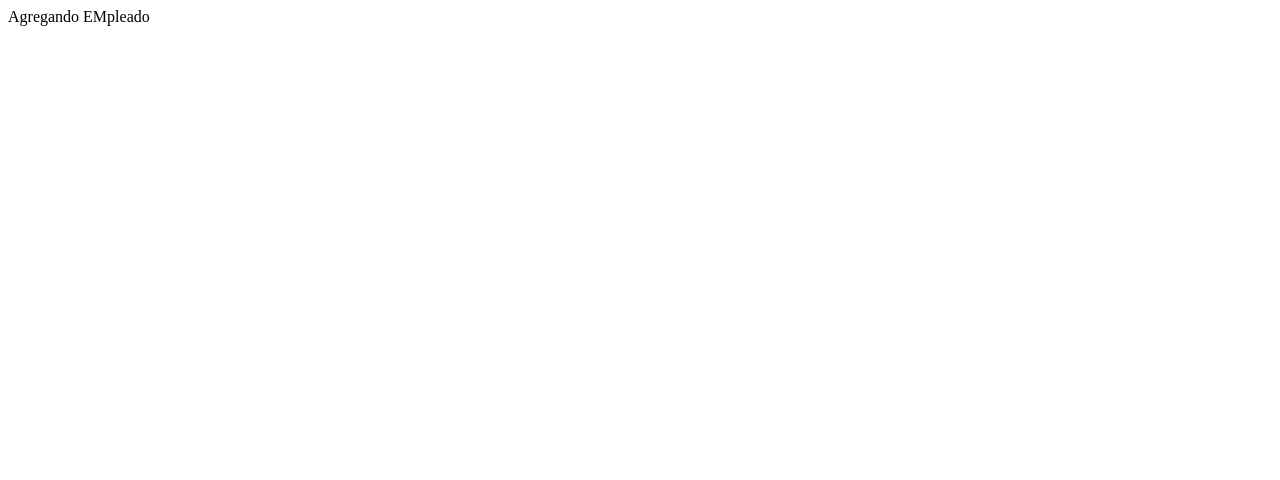
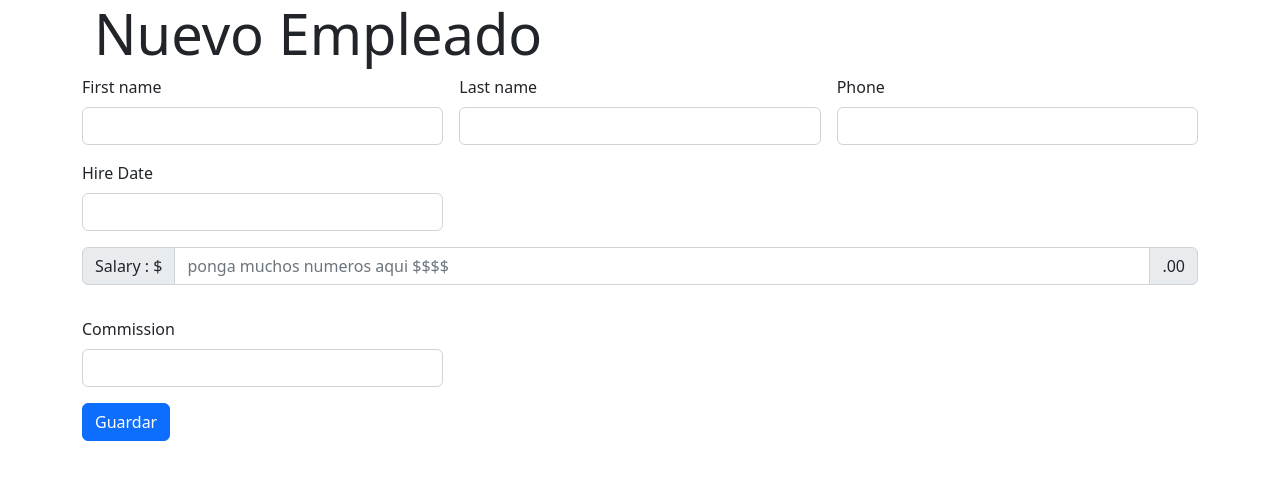
Before and after one commit to Debumax/Vortex-GestionRRHH, a React (Create React App) app: page /empleado/new in a window 1280 px wide. Shown: the top 480 px of the page. Built offline with nearby package versions, Linux system fonts and the light colour scheme.

Commit message:
manejo de inputs del formulario empleado/create

```diff
--- a/package.json
+++ b/package.json
@@ -12,6 +12,7 @@
     "react-redux": "^8.0.5",
     "react-router-dom": "^6.8.0",
     "react-scripts": "5.0.1",
+    "uuid": "^9.0.0",
     "web-vitals": "^2.1.4"
   },
   "scripts": {
--- /dev/null
+++ b/src/actios/types.js
@@ -0,0 +1,3 @@
+export const ADD_EMPLEADO ='ADD_EMPLEADO';
+export const DELETE_EMPLEADO= 'DELETE_EMPLEADO';
+export const EDIT_EMPLEADO ='EDIT_EMPLEADO';
--- a/src/components/Empleados/EmpleadoCreate.js
+++ b/src/components/Empleados/EmpleadoCreate.js
@@ -1,8 +1,111 @@
-import React from "react";
+import React, { useState } from "react";
+import { Link } from "react-router-dom";
+import { v4 as uuidv4 } from 'uuid';
 
 const EmpleadoCreate= () => {
+
+    const [id,setId]=useState('');
+    const [nombre,setNombre]=useState('');
+    const [nombre2,setNombre2]=useState('');
+    const [telefono,setTelefono]=useState('');
+    const [contratacion,setContratacion]=useState('');
+    const [salario,setSalario]=useState('');
+    const [comision,setComision]=useState('');
+    const [list,setList]=useState();
+
+    const manejarCambio= (e)=>{
+        const valor= e.target.value;
+        const name= e.target.name;
+
+         switch (name) {
+             case 'nombre':
+                 setNombre(valor);
+                //  console.log('cambio en nombre 1 ');
+                 break;
+             case 'nombre2':
+                 setNombre2(valor);
+                //  console.log('cambio en nombre 2 ');
+                 break;
+             case 'telefono':
+                 setTelefono(valor);
+                //  console.log('cambio en telefono');
+                 break;
+             case 'contratacion':
+                 setContratacion(valor);
+                //  console.log('cMambio de contratacion');
+                 break;
+            case 'salario':
+                setSalario(valor);
+                // console.log('cambio en salario' )   ;
+                break;
+            case 'comision':
+                setComision(valor);
+                // console.log('camvio en comision');
+            default:
+                 break;
+         }
+
+    };
+
+
+    const manejarEnvio= e => {
+        e.preventDefault();
+
+        setId(1);
+        const nuevoEmpleado = {
+            EMPLOYER_ID: uuidv4() ,
+            FIRST_NAME:nombre,
+            LAST_NAME:nombre2,
+            PHONE_NUMBER:telefono,
+            HIRE_DATE:contratacion,
+            SALARY:salario,
+            COMMISSION_PCT:comision,
+        };
+
+        setList(nuevoEmpleado);
+        console.log(nuevoEmpleado);
+
+    };
+
     return (
-        <div>Agregando EMpleado</div>
+        <div className="container">
+            <h1 className="display-4 container"> Nuevo Empleado</h1>
+
+            <form className="row g-3 " onSubmit={manejarEnvio} >
+                <div className="col-md-4">
+                    <label className="form-label">First name </label>
+                    <input type="text" className="form-control" name="nombre"  value={nombre} onChange={manejarCambio} required />
+                </div>
+                <div className="col-md-4">
+                    <label className="form-label">Last name</label>
+                    <input type="text" className="form-control" name="nombre2" value={nombre2} onChange={manejarCambio} required />
+                </div>
+                <div className="col-md-4">
+                    <label className="form-label">Phone</label>
+                    <input type="text" className="form-control" name="telefono" value={telefono}onChange={manejarCambio} required />
+                </div>
+                <div className="col-md-4">
+                    <label className="form-label">Hire Date</label>
+                    <input type="text" className="form-control" name="contratacion" value={contratacion} onChange={manejarCambio} required />
+                </div>
+                <div className="input-group mb-3">
+                    <span className="input-group-text">Salary : $</span>
+                    <input type="text" className="form-control" name="salario" placeholder="ponga muchos numeros aqui $$$$ " value={salario} onChange={manejarCambio} required/>
+                    <span className="input-group-text">.00</span>
+                </div>
+                <div className="col-md-4">
+                    <label className="form-label">Commission</label>
+                    <input type="text" className="form-control" name="comision" onChange={manejarCambio} value={comision} required />
+                </div>
+
+                <div className="col-12">
+                    <button className="btn btn-primary" type="submit" >Guardar</button>
+                    {/* <Link to={`/`} class="btn btn-primary" type="submit"></Link> */}
+                </div>
+            </form>
+
+        </div>
+
     );
 };
 export default EmpleadoCreate;
--- a/src/components/Empleados/EmpleadoList.js
+++ b/src/components/Empleados/EmpleadoList.js
@@ -1,9 +1,62 @@
-import React from "react";
+import React , { useState } from "react";
 import EmpleadoShow from "./EmpleadoShow";
 
+
+/*
+export default[
+{
+    "EMPLOYER_ID": 1,
+    "FIRST_NAME":"debora",
+    "LAST_NAME":"debu" ,
+    "PHONE_NUMBER":1234567897,
+    "HIRE_DATE":"nose que es",
+    "SALARY":12.5,
+    "COMMISSION_PCT": "comiison 2"
+},
+{
+    "EMPLOYER_ID": 2,
+    "FIRST_NAME":"josefa",
+    "LAST_NAME":"debu" ,
+    "PHONE_NUMBER":789456,
+    "HIRE_DATE":"cosas que pasan",
+    "SALARY":5.5,
+    "COMMISSION_PCT": "comiison 3"
+}
+];
+
+*/
+
+
+
 const EmpleadoList = () => {
+    const [lista,setLista]= useState([]);
+
     return (
-        <div>mostrando lista</div>
+        <main className="container">
+            <table className="table table-success table-striped">
+                <thead>
+                    <tr>
+                        <th>Id</th>
+                        <th>Nombre</th>
+                        <th>Cargo</th>
+                        <th></th>
+                    </tr>
+
+                </thead>
+                <tbody>
+                    {/* {usuarios.map(user => ( */}
+                        <tr>
+                            <td>Id</td>
+                            <td>Nombre</td>
+                            <td>programadora</td>
+                            <td>action</td>
+                        </tr>
+
+                    {/* ))}                     */}
+                </tbody>
+            </table>
+        </main>
+
     );
 };
 
--- /dev/null
+++ b/src/components/Header.js
@@ -0,0 +1,29 @@
+import React from "react";
+import { Link } from "react-router-dom";
+
+
+const Header = ()=>{
+    return (
+        <>
+            <header className=" container">
+                <h1 className="display-1">Gestion De Personal</h1>
+                <nav className="navbar navbar-expand-lg bg-light">
+                    <div className="containere-fluid">
+                        <div className="collapse navbar-collapse" id="navbarSupportedContent" >
+                            <Link to={`/empleado/new`} className="btn btn-outline-primary">creando</Link>
+
+                            <form className="d-flex" >
+                                <input className="form-control me-2" type="search" placeholder="Search" aria-label="Search"/>
+                                <button className="btn btn-outline-success" type="submit">Search</button>
+
+                            </form>
+                        </div>
+                    </div>
+
+                </nav>
+            </header>
+        </>
+
+    );
+};
+export default Header;
--- a/src/components/Home.js
+++ b/src/components/Home.js
@@ -1,7 +1,15 @@
 import React from "react";
+import Header from "./Header";
+import EmpleadoList from "./Empleados/EmpleadoList";
+
 const Home = () => {
     return (
-        <div>en el Home</div>
+        <>
+            <Header/>
+            <EmpleadoList/>
+        </>
+
+
     );
 };
 export default Home;
--- a/src/components/Nav.js
+++ /dev/null
@@ -1,17 +0,0 @@
-import React from "react";
-
-const Nav = () => {
-    return (
-        <>
-            <button>NUEVO EMPLEADO</button>
-            <form>
-                <input type= "text" placeholder="buscar"/>
-            </form>
-
-        </>
-    );
-};
-
-
-
-export default Nav;
```
Also changed, not shown: src/App.js (+7 -5 lines), src/actios/index.js (added, +21 -0 lines), src/reducers/empleadosReducer.js (added, +18 -0 lines), src/reducers/index.js (added, +8 -0 lines), paquetesInstalados.txt (added), 1 other file (tests, documents, lock files or other folders).
